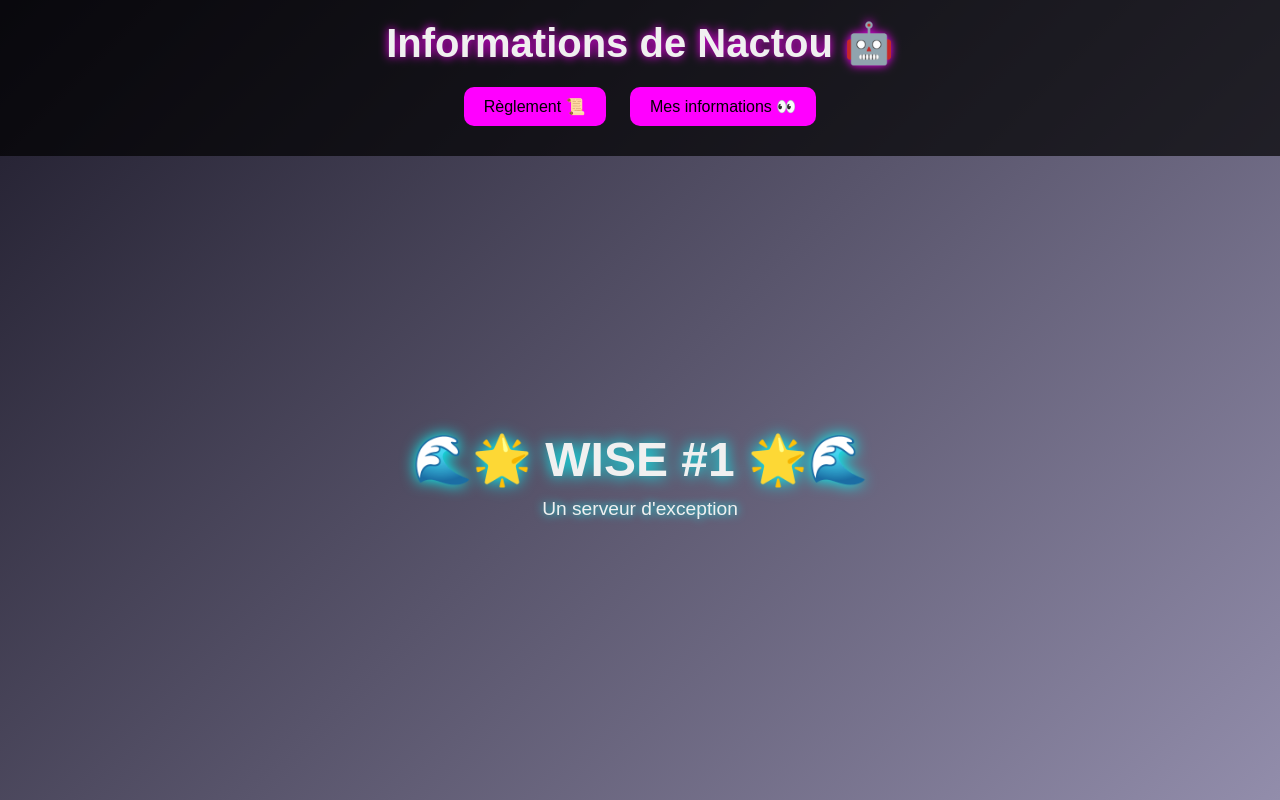
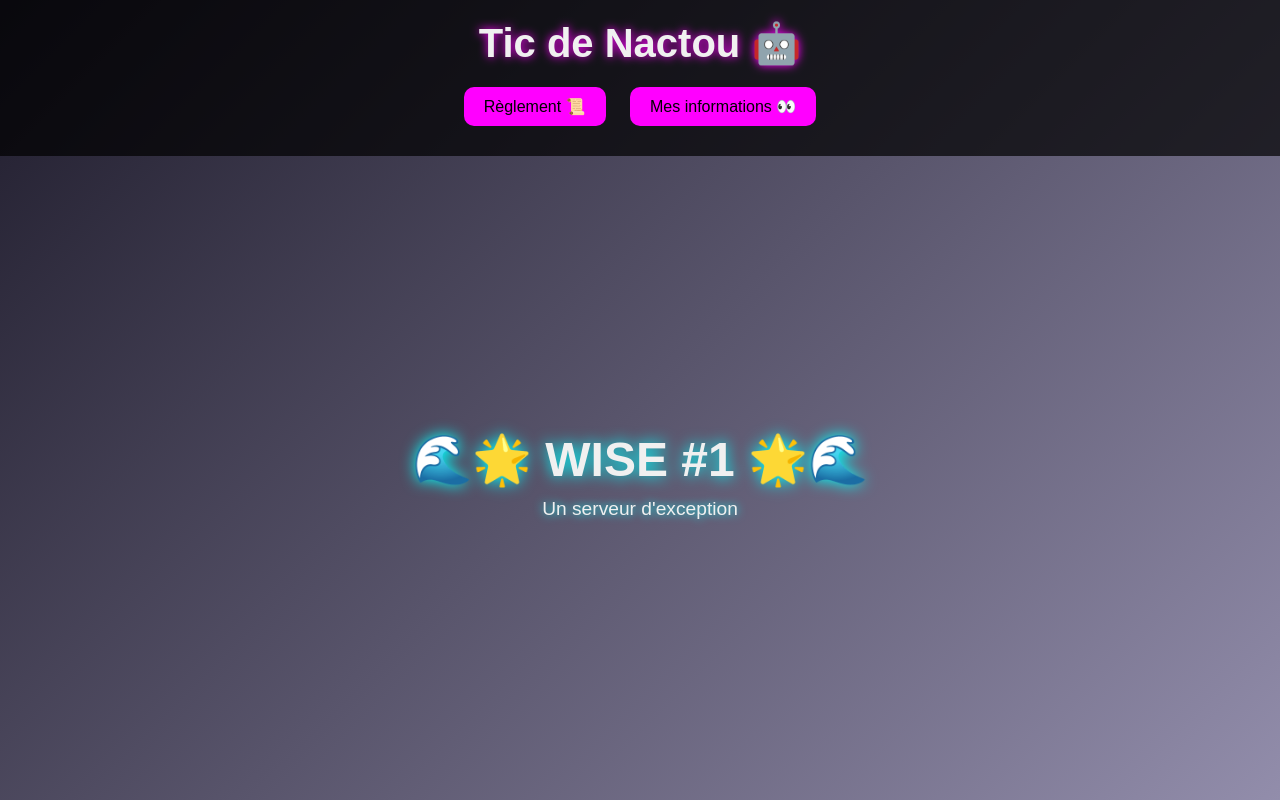
Before and after one commit to Nactouteamdev/nactouteamdev.io, a plain HTML site: page index.html in a window 1280 px wide. Shown: the top 800 px of the page. Drawn offline with Linux system fonts and the light colour scheme.

Commit message:
Update index.html

```diff
--- a/index.html
+++ b/index.html
@@ -10,7 +10,7 @@
 <body>
     <div id="background"></div>
     <header>
-        <h1>Informations de Nactou 🤖</h1>
+        <h1>Tic de Nactou 🤖</h1>
         <nav>
             <button id="btn-reglement">Règlement 📜</button>
             <button id="btn-infos">Mes informations 👀</button>
```
